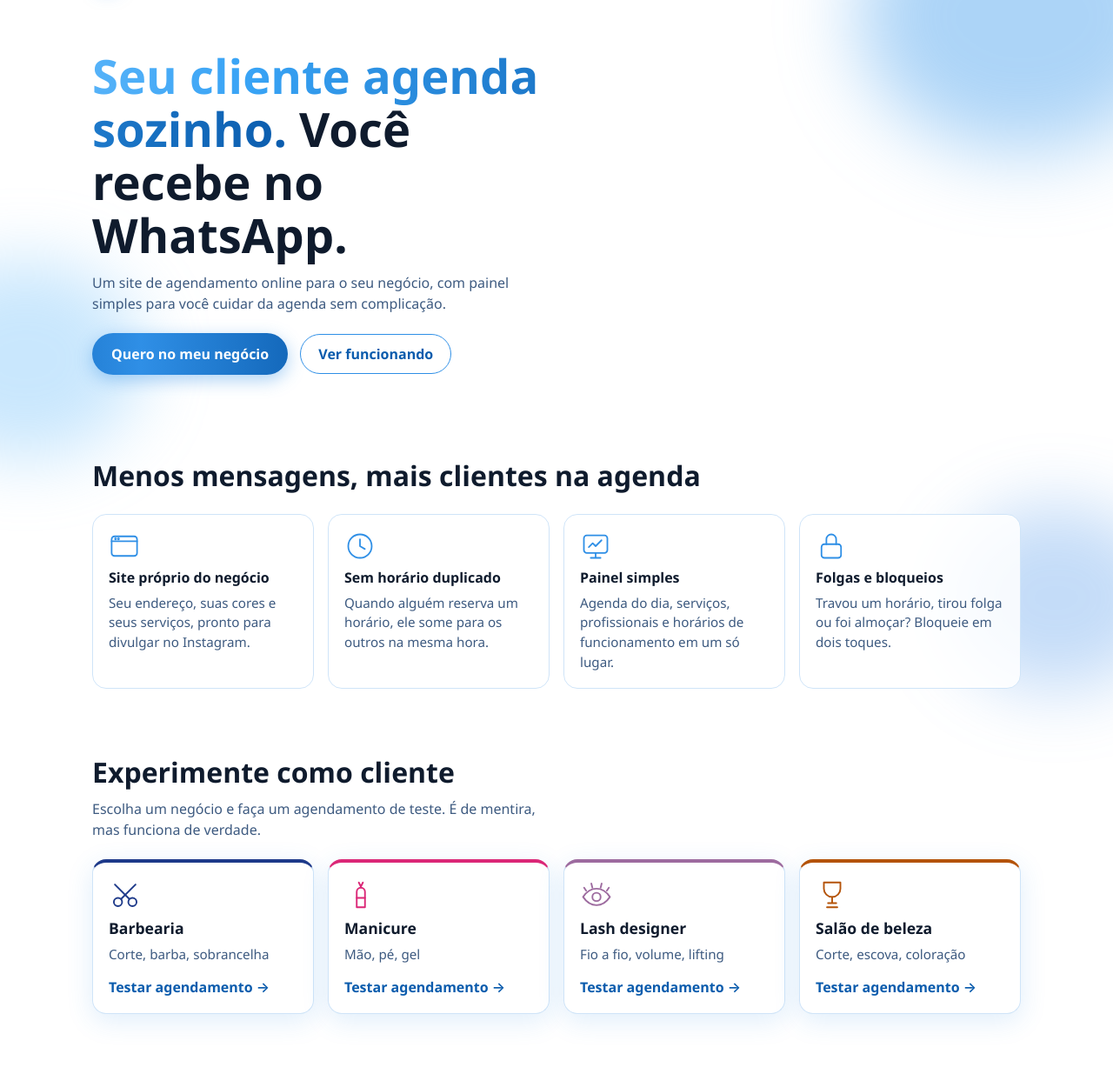
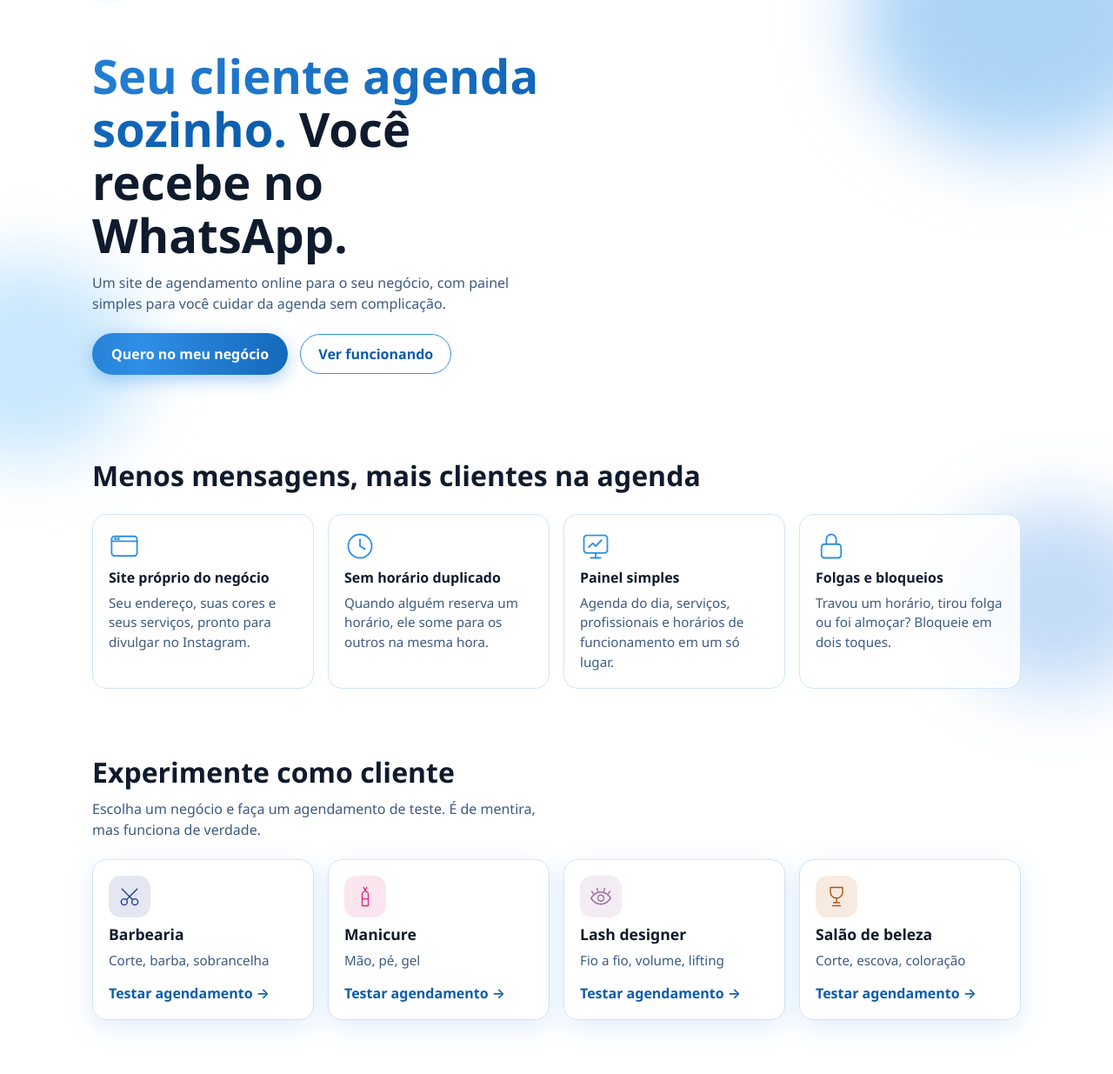
Before and after one commit to JhemisonSSz/Agendanov, a website: page public/index.html in a window 1280 px wide. Shown: the part 59-1294 px from the top of the page at 87% size. Drawn offline with Linux system fonts and the light colour scheme.

Commit message:
Ajusta contraste do título e cards das demonstrações
Co-Authored-By: Claude Sonnet 5.5 <noreply@anthropic.com>

```diff
--- a/public/css/inicio.css
+++ b/public/css/inicio.css
@@ -37,7 +37,8 @@ main, .cabecalho, .rodape { position: relative; z-index: 1; }
 /* ---- Topo ---- */
 .topo { max-width: 1100px; margin: 0 auto; padding: 40px 16px 56px; }
 .topo h1 { font-size: clamp(2rem, 6vw, 3.4rem); line-height: 1.12; max-width: 18ch; }
-.brilho { background: linear-gradient(90deg, var(--azul-escuro), var(--azul-claro), #8fd0ff, var(--azul-claro), var(--azul-escuro));
+/* Gradiente só entre azuis escuros, para o texto nunca ficar fraco sobre o branco (contraste mínimo ~3,5:1) */
+.brilho { background: linear-gradient(90deg, var(--azul-escuro), var(--azul), var(--azul-escuro));
   background-size: 300% 100%; -webkit-background-clip: text; background-clip: text; color: transparent; animation: correr 6s linear infinite; }
 @keyframes correr { to { background-position: 300% 0; } }
 .sub { color: var(--texto-suave); margin: 12px 0 22px; max-width: 56ch; }
@@ -65,10 +66,11 @@ main, .cabecalho, .rodape { position: relative; z-index: 1; }
 /* ---- Demonstrações ---- */
 .demos { display: grid; gap: 16px; grid-template-columns: repeat(auto-fit, minmax(230px, 1fr)); margin-top: 8px; }
 .demo { --cor-demo: var(--azul); display: flex; flex-direction: column; gap: 6px; text-decoration: none; background: #fff;
-  border: 1px solid var(--azul-borda); border-top: 4px solid var(--cor-demo); border-radius: 16px; padding: 18px;
+  border: 1px solid var(--azul-borda); border-radius: 16px; padding: 18px;
   box-shadow: 0 8px 30px rgba(47, 143, 230, .15); transition: transform .3s, box-shadow .3s; }
 .demo:hover { transform: translateY(-4px); box-shadow: 0 14px 36px rgba(47, 143, 230, .28); }
-.demo svg { width: 38px; height: 38px; color: var(--cor-demo); }
+.demo svg { width: 48px; height: 48px; padding: 10px; border-radius: 14px; color: var(--cor-demo);
+  background: color-mix(in srgb, var(--cor-demo) 12%, #fff); }
 .demo strong { font-size: 1.1rem; }
 .demo span { color: var(--texto-suave); font-size: .95rem; }
 .demo em { margin-top: 8px; font-style: normal; font-weight: 600; color: var(--azul-escuro); }
```
Also changed, not shown: .impeccable/config.json.
